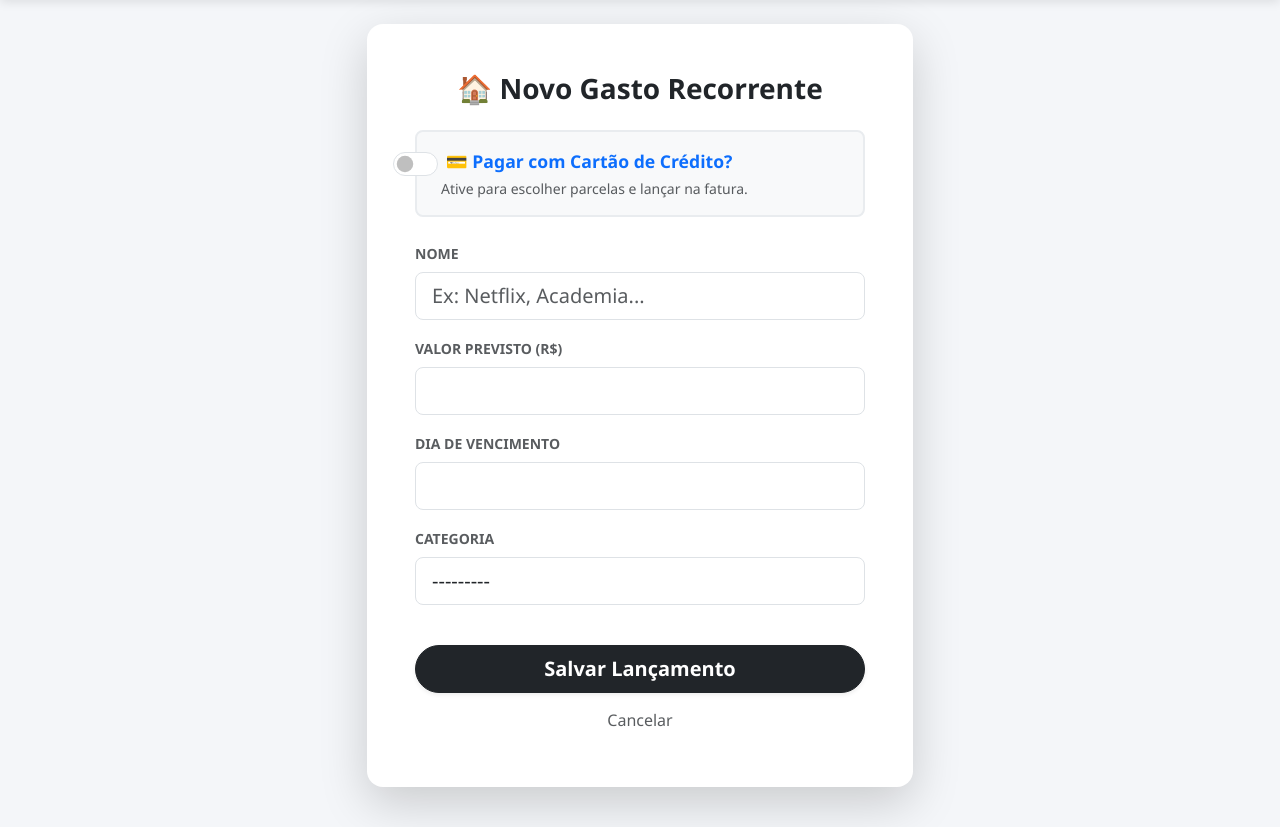
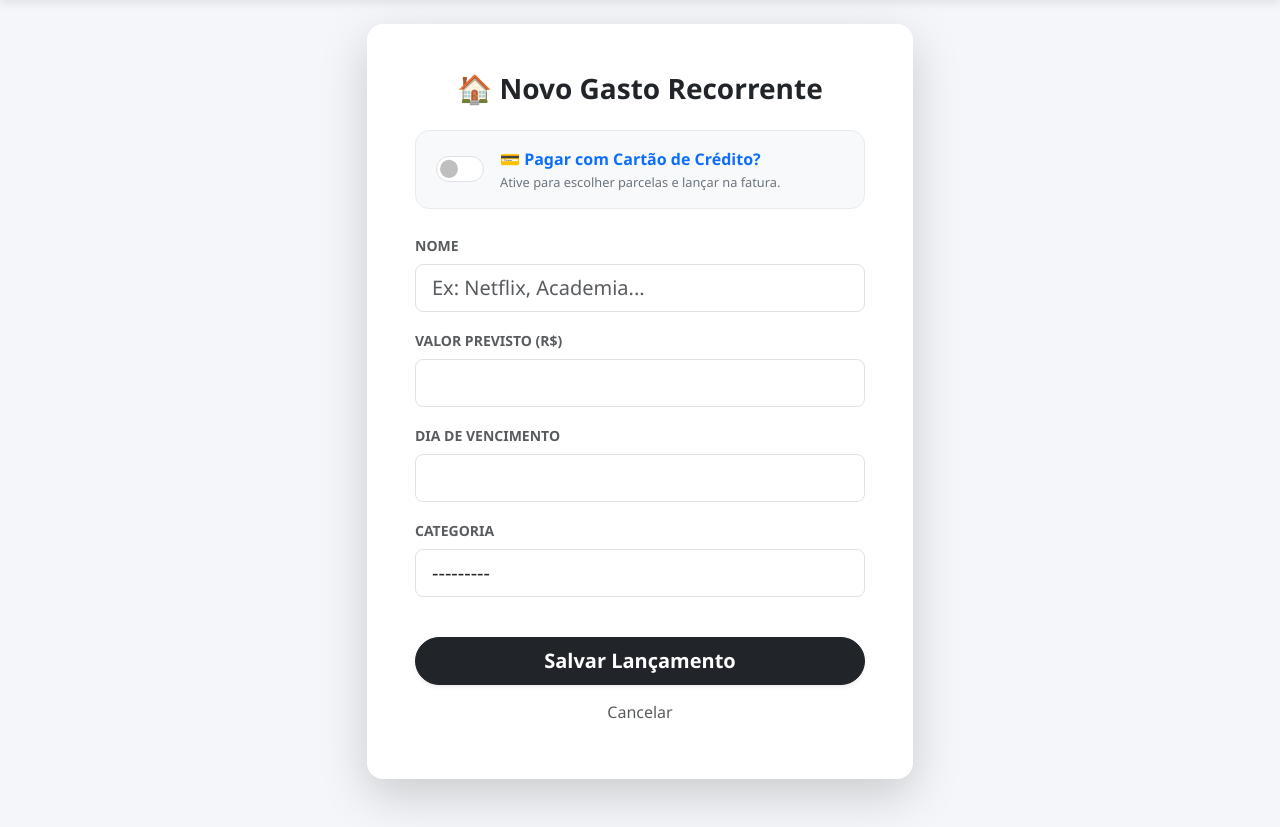
Before and after one commit to laysearaujo/fin_control, a Django app: page /fixos/novo/ in a window 1280 px wide. Shown: the part 62-889 px from the top of the page. Run offline with Django 5.2, Linux system fonts and the light colour scheme; data that the repository does not hold is empty.

Commit message:
fix: checkbox form

```diff
--- a/finance/forms.py
+++ b/finance/forms.py
@@ -9,6 +9,7 @@ class BootstrapModelForm(forms.ModelForm):
             # Checkboxes precisam da classe do Bootstrap pra virar um switch, não uma barra gigante
             if isinstance(field.widget, forms.CheckboxInput):
                 field.widget.attrs['class'] = 'form-check-input'
+                field.widget.attrs.setdefault('role', 'switch')
             else:
                 field.widget.attrs['class'] = 'form-control form-control-lg'
 
--- a/finance/templates/generic_form.html
+++ b/finance/templates/generic_form.html
@@ -10,22 +10,26 @@
                 {% csrf_token %}
 
                 {% if form.is_credit_card %}
-                    <div class="mb-4 form-check form-switch p-3 rounded-3" style="background-color: #f8f9fa; border: 2px solid #e9ecef;">
-                        {{ form.is_credit_card }}
-                        <label class="form-check-label fw-bold text-primary ms-2" style="font-size: 1.1rem; cursor: pointer;" for="{{ form.is_credit_card.id_for_label }}">
-                            💳 Pagar com Cartão de Crédito?
-                        </label>
-                        <div class="small text-muted mt-1 ms-2">Ative para escolher parcelas e lançar na fatura.</div>
+                    <div class="mb-4 toggle-card">
+                        <div class="form-check form-switch">
+                            {{ form.is_credit_card }}
+                            <label class="form-check-label" for="{{ form.is_credit_card.id_for_label }}">
+                                <span class="toggle-title text-primary">💳 Pagar com Cartão de Crédito?</span>
+                                <span class="toggle-subtitle">Ative para escolher parcelas e lançar na fatura.</span>
+                            </label>
+                        </div>
                     </div>
                 {% endif %}
 
                 {% if form.reverse_logic %}
-                    <div class="mb-4 form-check form-switch p-3 rounded-3" style="background-color: #e8f5e9; border: 2px solid #c8e6c9;">
-                        {{ form.reverse_logic }}
-                        <label class="form-check-label fw-bold text-success ms-2" style="font-size: 1.1rem; cursor: pointer;" for="{{ form.reverse_logic.id_for_label }}">
-                            🔄 É uma categoria de Aporte / Reserva?
-                        </label>
-                        <div class="small text-muted mt-1 ms-2">Ative para inverter as cores: Guardar mais que a meta ficará verde.</div>
+                    <div class="mb-4 toggle-card toggle-card-success">
+                        <div class="form-check form-switch">
+                            {{ form.reverse_logic }}
+                            <label class="form-check-label" for="{{ form.reverse_logic.id_for_label }}">
+                                <span class="toggle-title text-success">🔄 É uma categoria de Aporte / Reserva?</span>
+                                <span class="toggle-subtitle">Ative para inverter as cores: guardar mais que a meta ficará verde.</span>
+                            </label>
+                        </div>
                     </div>
                 {% endif %}
 
@@ -51,6 +55,49 @@
     </div>
 </div>
 
+<style>
+    .toggle-card {
+        display: flex;
+        align-items: center;
+        background-color: #f8f9fa;
+        border: 1px solid #e9ecef;
+        border-radius: 14px;
+        padding: 1rem 1.25rem;
+    }
+    .toggle-card-success {
+        background-color: #eaf7ee;
+        border-color: #c8e6c9;
+    }
+    .toggle-card .form-check {
+        display: flex;
+        align-items: center;
+        gap: 1rem;
+        padding-left: 0;
+        margin: 0;
+    }
+    .toggle-card .form-check-input {
+        width: 3em;
+        height: 1.6em;
+        margin: 0;
+        flex-shrink: 0;
+        cursor: pointer;
+    }
+    .toggle-card .form-check-label {
+        display: flex;
+        flex-direction: column;
+        gap: 2px;
+        cursor: pointer;
+    }
+    .toggle-title {
+        font-weight: 700;
+        font-size: 1rem;
+    }
+    .toggle-subtitle {
+        font-size: 0.8rem;
+        color: #6c757d;
+    }
+</style>
+
 <script>
     document.addEventListener("DOMContentLoaded", function() {
         // --- 1. VARIÁVEIS DO CARTÃO ---
@@ -62,14 +109,6 @@
         const form = document.getElementById('formGenerico');
 
         // --- 2. VARIÁVEIS DA CAIXINHA (NOVO) ---
-        const checkLogica = document.getElementById('id_reverse_logic');
-        if (checkLogica) {
-            checkLogica.classList.remove("form-control", "form-control-lg");
-            checkLogica.classList.add("form-check-input"); // Essencial pro Bootstrap fazer o botão deslizar
-            checkLogica.style.width = "2.8em";
-            checkLogica.style.height = "1.5em";
-            checkLogica.style.cursor = "pointer";
-        }
         const selectCategoria = document.getElementById('id_category');
         const divCaixinha = document.getElementById('div_target_savings_box');
         const inputCaixinha = document.getElementById('id_target_savings_box');
@@ -103,12 +142,6 @@
         // LÓGICA DO CARTÃO DE CRÉDITO (MANTIDA)
         // ==========================================
         if (checkbox) {
-            // Arruma o visual do botão (tira a barra gigante do Django)
-            checkbox.classList.remove("form-control", "form-control-lg");
-            checkbox.style.width = "2.8em";
-            checkbox.style.height = "1.5em";
-            checkbox.style.cursor = "pointer";
-
             // VARIÁVEIS PARA A LÓGICA DE VALOR x PARCELA
             let labelValor = null;
             let avisoTotal = null;
```
